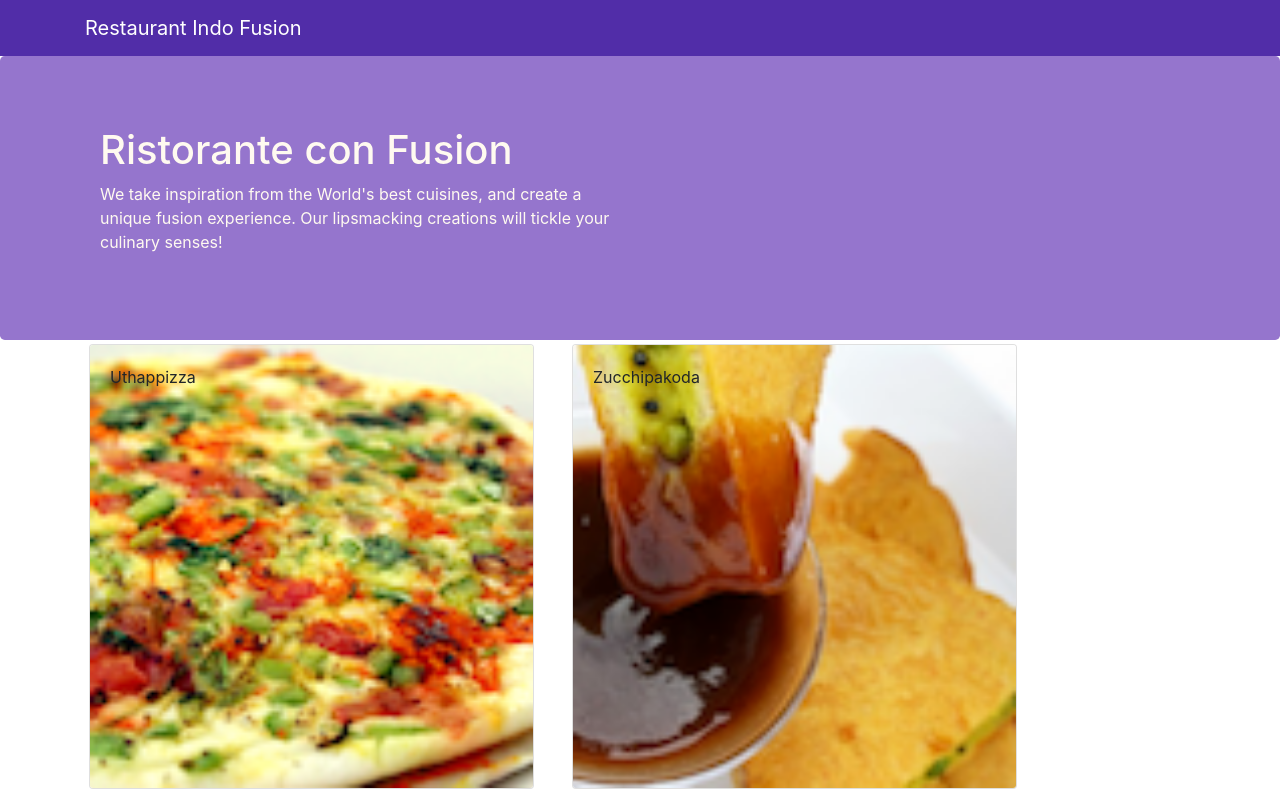
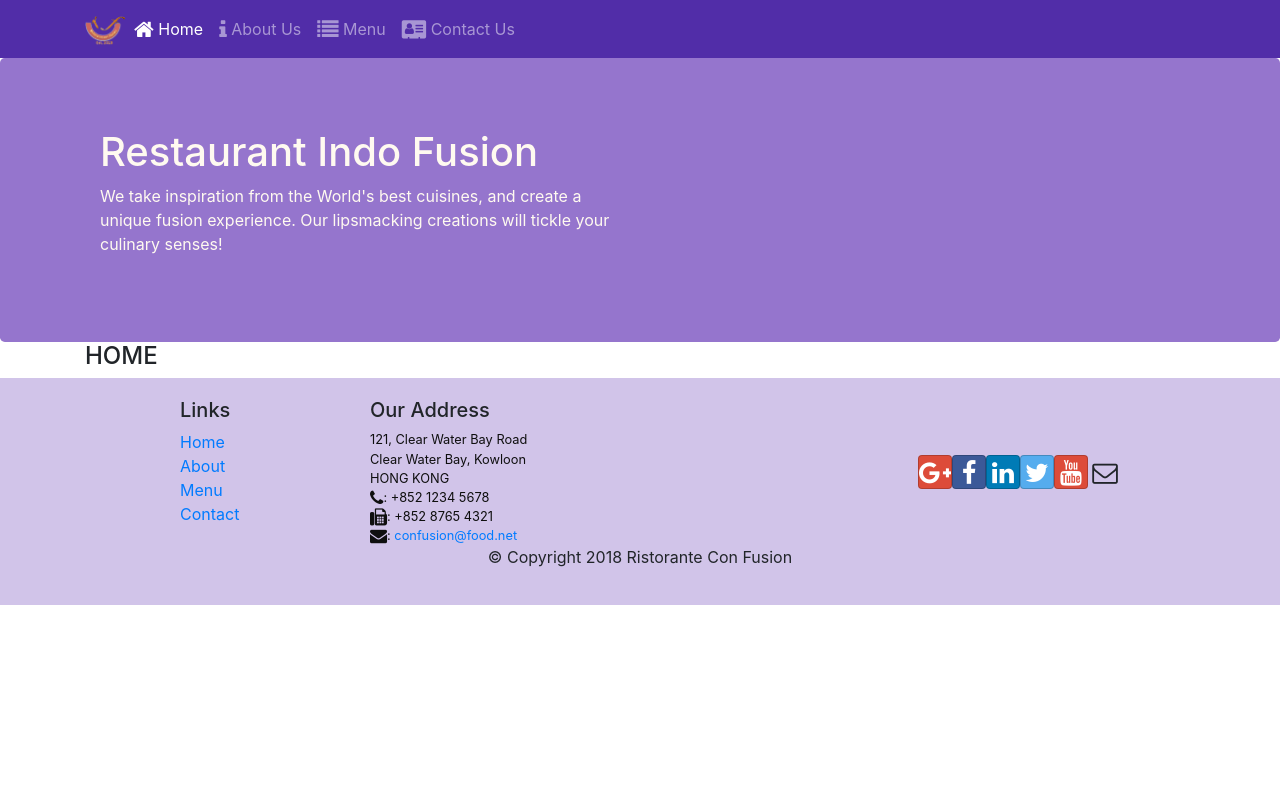
Before and after one commit to ABHIMANYUdp/Front-End-React-restaurant-confusion-, a React (Create React App) app: page /home in a window 1280 px wide. Shown: the top 795 px of the page. Built offline with nearby package versions, Linux system fonts and the light colour scheme.

Commit message:
React Router

```diff
--- a/package.json
+++ b/package.json
@@ -12,6 +12,7 @@
     "react": "^16.13.1",
     "react-dom": "^16.13.1",
     "react-popper": "^2.2.3",
+    "react-router-dom": "^5.2.0",
     "react-scripts": "3.4.1",
     "reactstrap": "^8.5.1"
   },
--- a/src/App.js
+++ b/src/App.js
@@ -1,13 +1,16 @@
 import React, { Component } from "react";
 import Main from "./components/MainComponent";
 import "./App.css";
+import { BrowserRouter } from "react-router-dom";
 
 class App extends Component {
   render() {
     return (
-      <div className='App'>
-        <Main />
-      </div>
+      <BrowserRouter>
+        <div className='App'>
+          <Main />
+        </div>
+      </BrowserRouter>
     );
   }
 }
--- a/src/components/FooterComponent.js
+++ b/src/components/FooterComponent.js
@@ -1,4 +1,5 @@
 import React from "react";
+import { Link } from "react-router-dom";
 function Footer(props) {
   return (
     <div className='footer'>
@@ -8,16 +9,16 @@
             <h5>Links</h5>
             <ul className='list-unstyled'>
               <li>
-                <a href='#'>Home</a>
+                <Link to='/home'>Home</Link>
               </li>
               <li>
-                <a href='#'>About</a>
+                <Link to='/aboutus'>About</Link>
               </li>
               <li>
-                <a href='#'>Menu</a>
+                <Link to='/menu'>Menu</Link>
               </li>
               <li>
-                <a href='contactus.html'>Contact</a>
+                <Link to='/contactus'>Contact</Link>
               </li>
             </ul>
           </div>
--- a/src/components/HeaderComponent.js
+++ b/src/components/HeaderComponent.js
@@ -1,20 +1,75 @@
 import React, { Component } from "react";
-import { Jumbotron, Navbar, NavbarBrand } from "reactstrap";
+import {
+  Nav,
+  Navbar,
+  NavbarBrand,
+  NavbarToggler,
+  Collapse,
+  NavItem,
+  Jumbotron,
+} from "reactstrap";
+import { NavLink } from "react-router-dom";
 
 class Header extends Component {
+  constructor(props) {
+    super(props);
+    this.toggleNav = this.toggleNav.bind(this);
+    this.state = {
+      isNavOpen: false,
+    };
+  }
+
+  toggleNav() {
+    this.setState({
+      isNavOpen: !this.state.isNavOpen,
+    });
+  }
   render() {
     return (
       <React.Fragment>
-        <Navbar dark>
+        <Navbar dark expand='md'>
           <div className='container'>
-            <NavbarBrand href='/'>Restaurant Indo Fusion</NavbarBrand>
+            <NavbarToggler onClick={this.toggleNav} />
+            <NavbarBrand className='mr-auto' href='/'>
+              <img
+                src='assets/images/logo.png'
+                height='30'
+                width='41'
+                alt='Ristorante Con Fusion'
+              />
+            </NavbarBrand>
+            <Collapse isOpen={this.state.isNavOpen} navbar>
+              <Nav navbar>
+                <NavItem>
+                  <NavLink className='nav-link' to='/home'>
+                    <span className='fa fa-home fa-lg'></span> Home
+                  </NavLink>
+                </NavItem>
+                <NavItem>
+                  <NavLink className='nav-link' to='/aboutus'>
+                    <span className='fa fa-info fa-lg'></span> About Us
+                  </NavLink>
+                </NavItem>
+                <NavItem>
+                  <NavLink className='nav-link' to='/menu'>
+                    <span className='fa fa-list fa-lg'></span> Menu
+                  </NavLink>
+                </NavItem>
+                <NavItem>
+                  <NavLink className='nav-link' to='/contactus'>
+                    <span className='fa fa-address-card fa-lg'></span> Contact
+                    Us
+                  </NavLink>
+                </NavItem>
+              </Nav>
+            </Collapse>
           </div>
         </Navbar>
         <Jumbotron>
           <div className='container'>
             <div className='row row-header'>
               <div className='col-12 col-sm-6'>
-                <h1>Ristorante con Fusion</h1>
+                <h1>Restaurant Indo Fusion</h1>
                 <p>
                   We take inspiration from the World's best cuisines, and create
                   a unique fusion experience. Our lipsmacking creations will
--- /dev/null
+++ b/src/components/HomeComponent.js
@@ -0,0 +1,11 @@
+import React from "react";
+
+function Home(props) {
+  return (
+    <div className='container'>
+      <h4>HOME</h4>
+    </div>
+  );
+}
+
+export default Home;
--- a/src/components/MainComponent.js
+++ b/src/components/MainComponent.js
@@ -1,38 +1,37 @@
 import React, { Component } from "react";
 import Menu from "./MenuComponent";
 import DishDetail from "./DishdetailComponent";
+import Home from "./HomeComponent";
 import { DISHES } from "../shared/dishes";
 import Header from "./HeaderComponent";
 import Footer from "./FooterComponent";
+import { Switch, Route, Redirect } from "react-router-dom";
 
 class Main extends Component {
   constructor(props) {
     super(props);
     this.state = {
       dishes: DISHES,
-      selectedDish: null,
     };
   }
 
-  onDishSelect(dishId) {
-    this.setState({ selectedDish: dishId });
-  }
+  render() {
+    const HomePage = () => {
+      return <Home />;
+    };
 
-  render() {
     return (
       <div>
         <Header />
-        <Menu
-          dishes={this.state.dishes}
-          onClick={(dishId) => this.onDishSelect(dishId)}
-        />
-        <DishDetail
-          dish={
-            this.state.dishes.filter(
-              (dish) => dish.id === this.state.selectedDish
-            )[0]
-          }
-        />
+        <Switch>
+          <Route path='/home' component={HomePage} />
+          <Route
+            exact
+            path='/menu'
+            component={() => <Menu dishes={this.state.dishes} />}
+          />
+          <Redirect to='/home' />
+        </Switch>
         <Footer />
       </div>
     );
```
Also changed, not shown: 1 other file (tests, documents, lock files or other folders).
